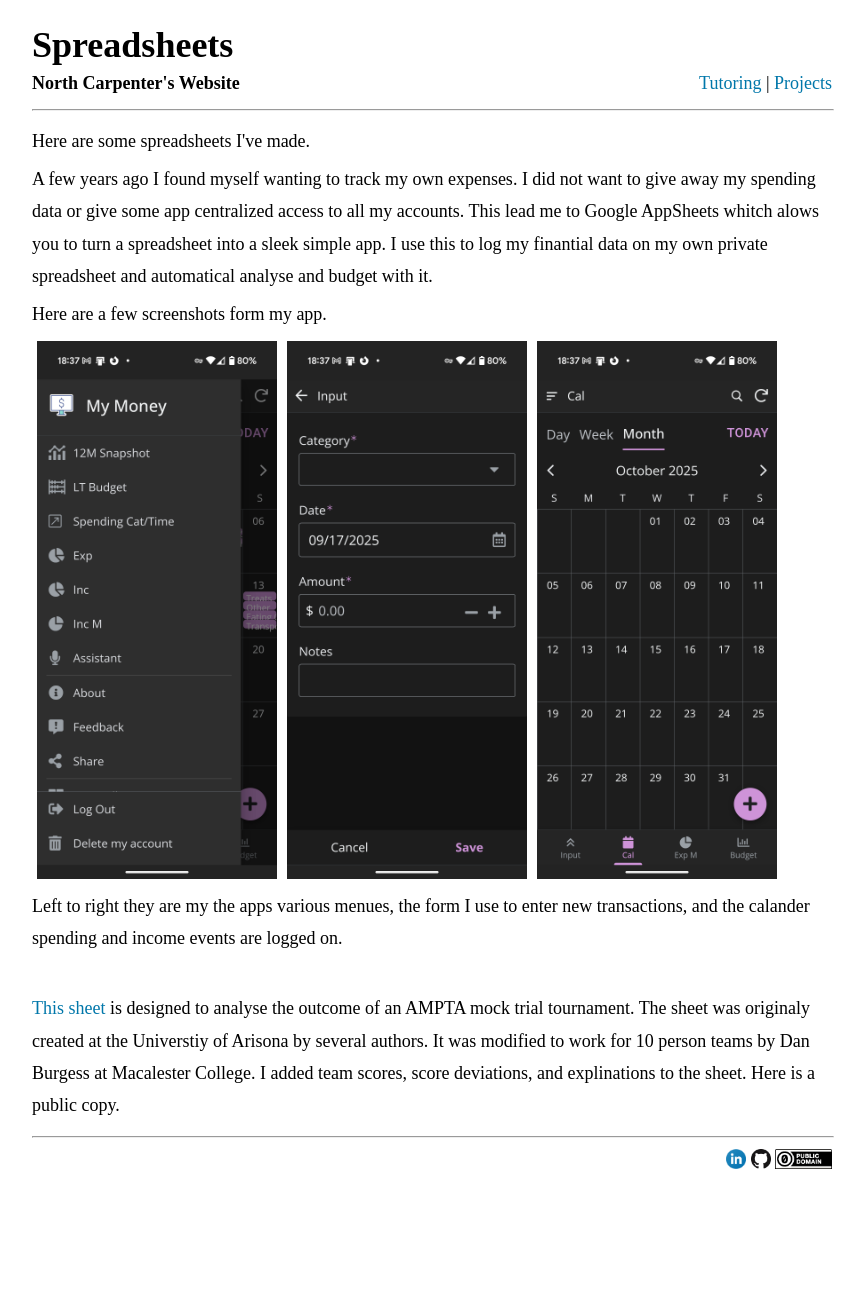
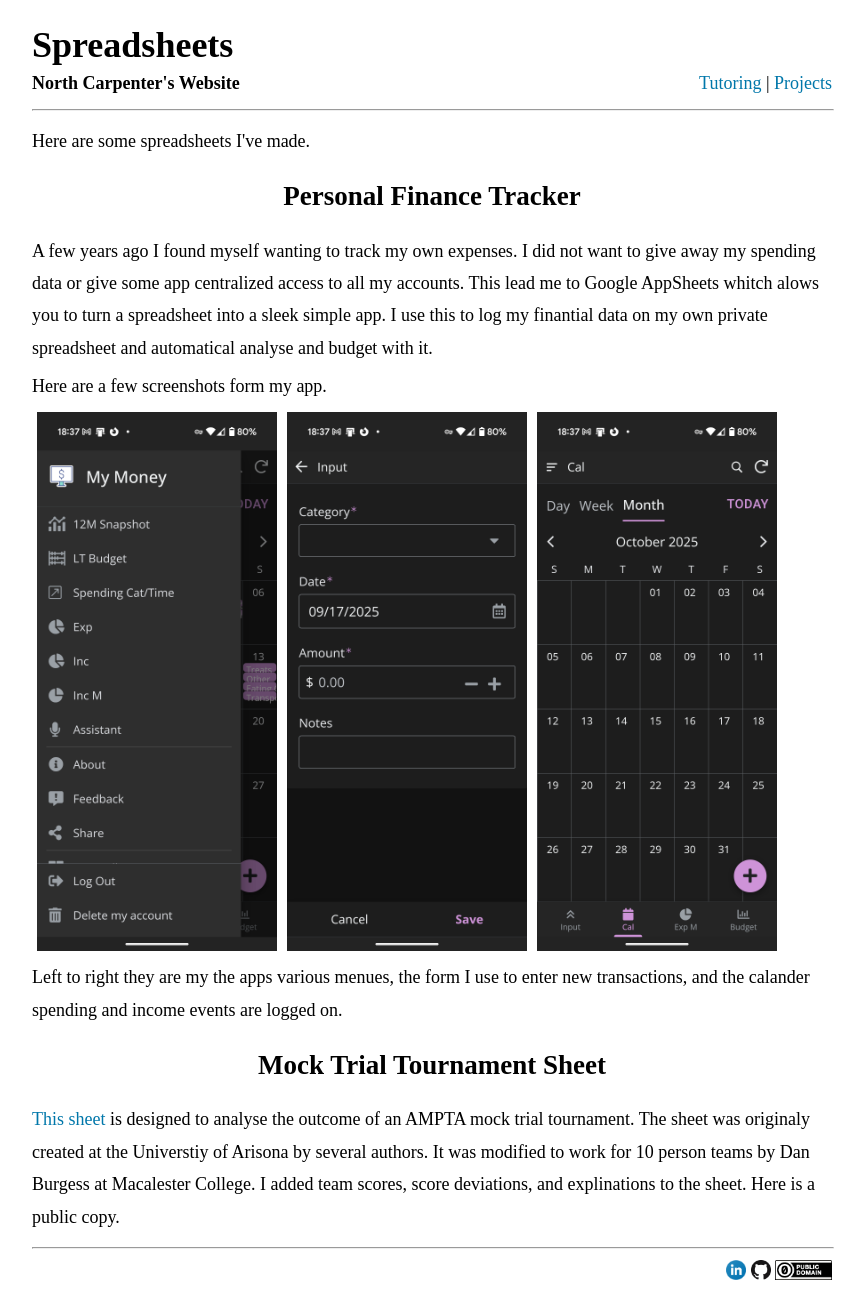
Before and after one commit to NorthCarpenter/NorthCarpenter.github.io, a Jekyll site: the page built from Projects/Spreadsheets/spreadsheets.html, in a window 1280 px wide. Shown: the whole page, without its empty margins (208-1073 px from the left). Built offline with Jekyll 4.4.1, drawn with Linux system fonts in a browser that asks for light colours; before the commit the page ends 1180 px from its top, so only the background shows below that.

Commit message:
Spreadsheet heading added

```diff
--- a/Projects/Spreadsheets/spreadsheets.html
+++ b/Projects/Spreadsheets/spreadsheets.html
@@ -7,6 +7,10 @@ layout: default
 
 
 <p>Here are some spreadsheets I've made.</p>
+
+<div style="text-align: center;">
+    <h2>Personal Finance Tracker</h2>
+</div>
 
 <p>
         A few years ago I found myself wanting to track my own expenses. I did not want to give away my spending data or give some app centralized access to all my accounts. This lead me to Google AppSheets whitch alows you to turn a spreadsheet into a sleek simple app. I use this to log my finantial data on my own private spreadsheet and automatical analyse and budget with it.
@@ -25,10 +29,13 @@ layout: default
     </div>
 </div>
 
-<p>Left to right they are my the apps various menues, the form I use to enter new transactions, and the calander spending and income events are logged on.</p>
+<p>Left to right they are my the apps various menues, the form I use to enter new transactions, and the calander spending and income events are logged on.<br></p>
 
+
+<div style="text-align: center;">
+    <h2>Mock Trial Tournament Sheet</h2>
+</div>
 <p>
-    <br>
     <a href="https://docs.google.com/spreadsheets/d/1HhQMYNJav0S6VZxe5BqvHvj35fBpMH_dc7YmV9uPXfg/edit?usp=sharing">This sheet</a>
         is designed to analyse the outcome of an AMPTA mock trial tournament. The sheet was originaly created at the Universtiy of Arisona by several authors. It was modified to work for 10 person teams by Dan Burgess at Macalester College. I added team scores, score deviations, and explinations to the sheet. Here is a public copy.
 </p>
```
